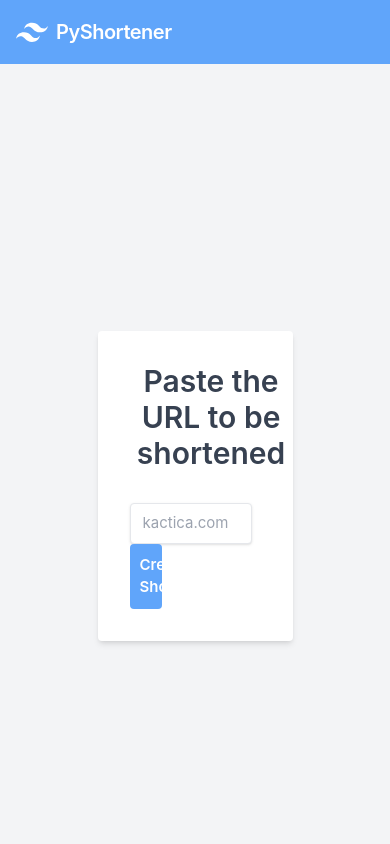
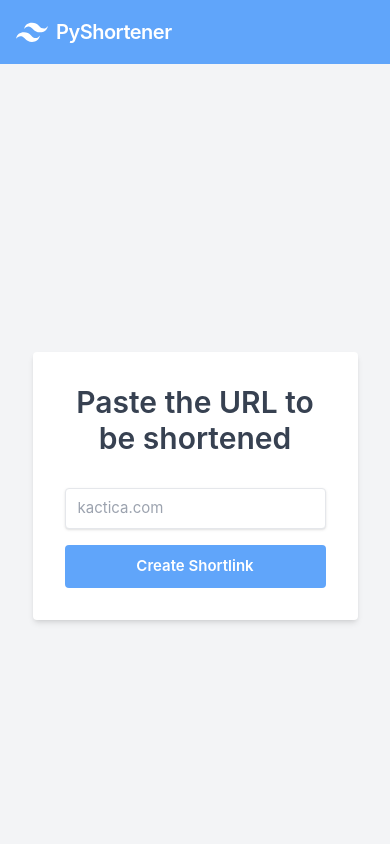
Before and after one commit to chichi13/pyshortener, a Vue app in the folder pyshortener-ui/: page / in a window 390 px wide. Shown: the top 844 px of the page. Built offline with nearby package versions, Linux system fonts and the light colour scheme.

Commit message:
add: Make it more responsive

```diff
--- a/pyshortener-ui/src/components/ComponentBody.vue
+++ b/pyshortener-ui/src/components/ComponentBody.vue
@@ -1,17 +1,17 @@
 <template>
   <div class="flex h-screen items-center justify-center">
-    <form class="w-1/2 bg-white shadow-md rounded pl-8 py-8">
+    <form class="w-5/6 lg:w-2/3 bg-white shadow-md rounded px-8 py-8">
       <span
         class="block text-center text-gray-700 text-3xl font-semibold mb-2 pb-6"
         >Paste the URL to be shortened</span
       >
       <input
-        class="w-3/4 shadow border rounded py-2.5 px-3 mr-4 text-gray-700 leading-tight focus:outline-none focus:shadow-outline"
+        class="w-full md:w-3/4 shadow border rounded py-2.5 px-3 mr-4 mb-4 lg:mb-0 text-gray-700 leading-tight focus:outline-none focus:shadow-outline"
         type="text"
         placeholder="kactica.com"
       />
       <button
-        class="w-1/5 bg-blue-400 p-2.5 rounded text-white font-semibold hover:bg-blue-600"
+        class="w-full md:w-1/5 bg-blue-400 p-2.5 rounded text-white font-semibold hover:bg-blue-600"
       >
         Create Shortlink
       </button>
```
